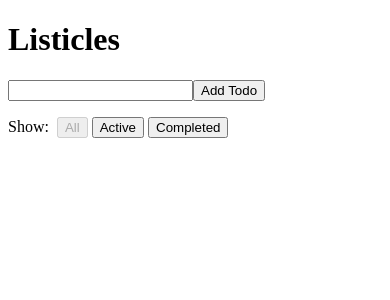
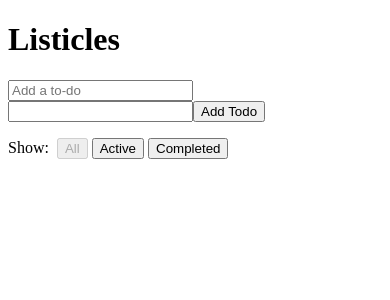
Before and after one commit to newyork-anthonyng/ToDo, a React (Create React App) app: page / in a window 390 px wide. Shown: the top 300 px of the page. Built offline with nearby package versions, Linux system fonts and the light colour scheme.

Commit message:
Add EditableTitle

```diff
--- a/src/actions/index.js
+++ b/src/actions/index.js
@@ -15,6 +15,11 @@ export const toggleTodo = id => ({
   id
 })
 
+export const editTitle = title => ({
+  type: 'EDIT_TITLE',
+  title
+})
+
 export const VisibilityFilters = {
   SHOW_ALL: 'SHOW_ALL',
   SHOW_COMPLETED: 'SHOW_COMPLETED',
--- a/src/components/App.js
+++ b/src/components/App.js
@@ -2,10 +2,12 @@ import React from 'react'
 import Footer from './Footer'
 import AddTodo from '../containers/AddTodo'
 import VisibleTodoList from '../containers/VisibleTodoList'
+import EditableTitle from '../containers/EditableTitle'
 
 const App = () => (
   <div>
     <h1>Listicles</h1>
+    <EditableTitle />
     <AddTodo />
     <VisibleTodoList />
     <Footer />
--- /dev/null
+++ b/src/components/Title.js
@@ -0,0 +1,18 @@
+import React from 'react'
+import PropTypes from 'prop-types'
+
+const Title = ({ title, onChange }) => (
+    <input
+        type='text'
+        onChange={onChange}
+        placeholder='Add a to-do'
+        value={title}
+    />
+)
+
+Title.propTypes = {
+    title: PropTypes.string,
+    onChange: PropTypes.func.isRequired
+}
+
+export default Title
--- /dev/null
+++ b/src/containers/EditableTitle.js
@@ -0,0 +1,18 @@
+import { connect } from 'react-redux'
+import { editTitle } from '../actions'
+import Title from '../components/Title'
+
+const mapStateToProps = state => ({
+    title: state.title
+})
+
+const mapDispatchToProps = dispatch => ({
+    onChange: e => {
+        dispatch(editTitle(e.target.value));
+    }
+})
+
+export default connect(
+    mapStateToProps,
+    mapDispatchToProps
+)(Title)
--- a/src/reducers/index.js
+++ b/src/reducers/index.js
@@ -1,8 +1,10 @@
 import { combineReducers } from 'redux'
 import todos from './todos'
 import visibilityFilter from './visibilityFilter'
+import title from './title'
 
 export default combineReducers({
   todos,
-  visibilityFilter
+  visibilityFilter,
+  title
 })
--- /dev/null
+++ b/src/reducers/title.js
@@ -0,0 +1,10 @@
+const title = (state = '', action) => {
+    switch(action.type) {
+        case 'EDIT_TITLE':
+            return action.title
+        default:
+            return state;
+    }
+}
+
+export default title;
```
